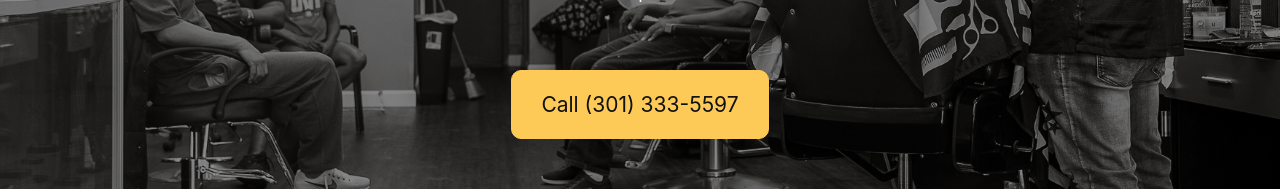
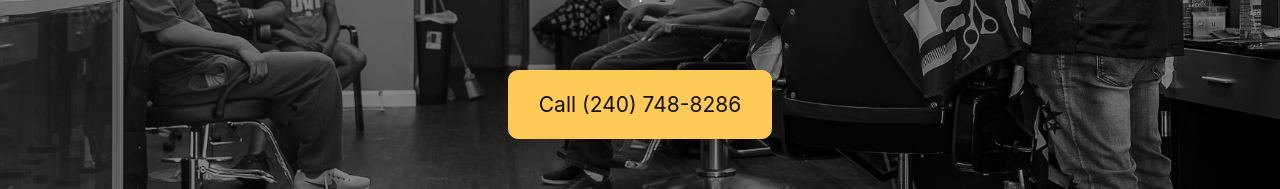
Before and after one commit to kgb4000/max-life, a Next.js app: page / in a window 1280 px wide. Shown: the part 461-650 px from the top of the page. Built offline with nearby package versions, Linux system fonts and the light colour scheme.

Commit message:
Added code

```diff
--- a/components/heroBox.js
+++ b/components/heroBox.js
@@ -2,7 +2,8 @@ import styled from 'styled-components'
 import Button from '../components/button'
 
 export default function Hero() {
-  const phoneNumber = '2407488286'
+  const phone = '(240) 748-8286'
+  const phoneNumber = 'tel:2407488286'
 
   return (
     <HeroBox>
@@ -11,8 +12,8 @@ export default function Hero() {
         <h1>Best Barbershop Tacoma Park MD</h1>
         <p>Walkin&apos;s Welcome</p>
         <p>First Come | First Serve</p>
-        <a className="btn" href="tel:{phoneNumber}">
-          <HeroButton>Call (301) 333-5597</HeroButton>
+        <a className="btn" href={phoneNumber}>
+          <HeroButton>Call {phone}</HeroButton>
         </a>
       </div>
     </HeroBox>
```
